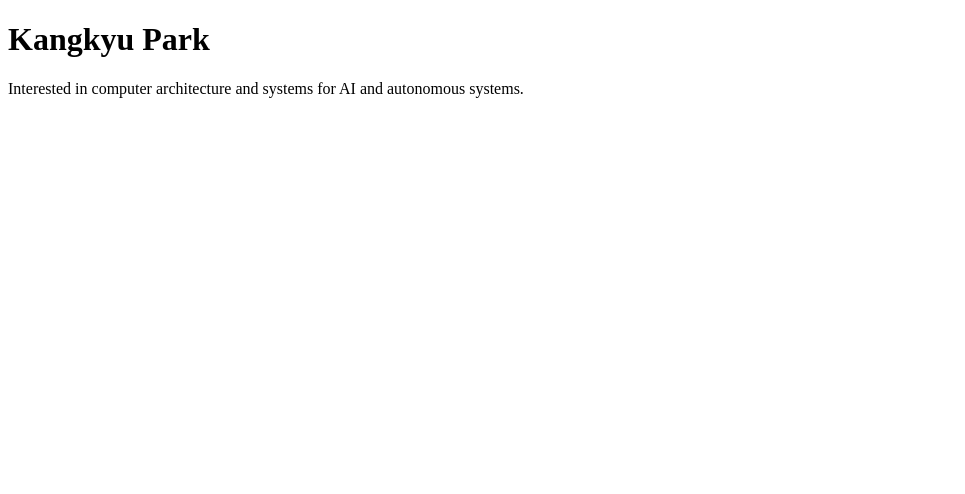
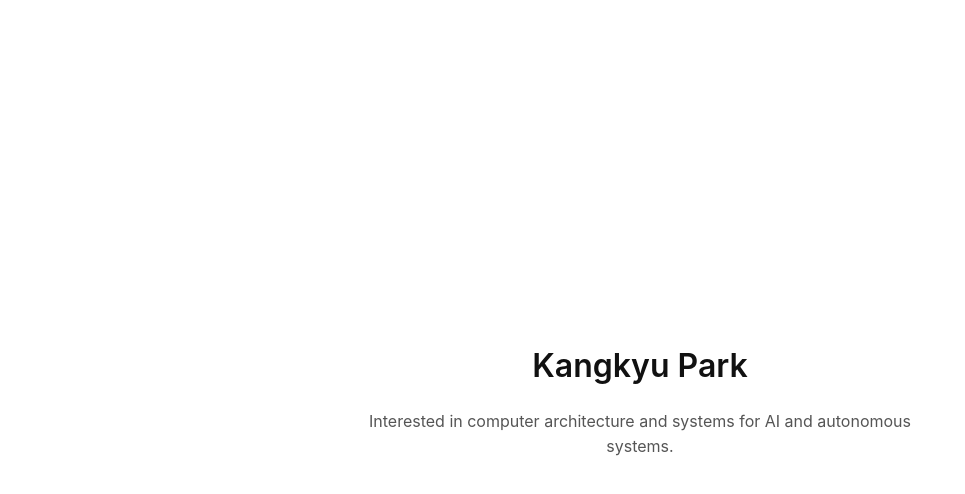
Before and after one commit to KangkyuPark/kangkyupark.github.io, a plain HTML site: page index.html in a window 1280 px wide. Shown: the whole page, without its empty margins (0-965 px from the left). Drawn offline with Linux system fonts and the light colour scheme.

Commit message:
Update index.html

```diff
--- a/index.html
+++ b/index.html
@@ -2,10 +2,57 @@
 <html>
 <head>
   <meta charset="UTF-8">
+  <meta name="color-scheme" content="light dark">
+  <meta name="viewport" content="width=device-width, initial-scale=1.0">
   <title>Kangkyu Park</title>
+
+  <style>
+    :root {
+      --bg: #ffffff;
+      --fg: #111111;
+      --muted: #555555;
+    }
+
+    @media (prefers-color-scheme: dark) {
+      :root {
+        --bg: #0d1117;
+        --fg: #e6edf3;
+        --muted: #9aa4af;
+      }
+    }
+
+    body {
+      margin: 0;
+      padding: 0;
+      background-color: var(--bg);
+      color: var(--fg);
+      font-family: -apple-system, BlinkMacSystemFont, "Segoe UI",
+                   Roboto, Helvetica, Arial, sans-serif;
+      display: flex;
+      flex-direction: column;
+      justify-content: center;
+      align-items: center;
+      height: 100vh;
+      text-align: center;
+    }
+
+    h1 {
+      margin-bottom: 0.5rem;
+      font-weight: 600;
+    }
+
+    p {
+      color: var(--muted);
+      max-width: 600px;
+      line-height: 1.6;
+    }
+  </style>
 </head>
+
 <body>
   <h1>Kangkyu Park</h1>
-  <p>Interested in computer architecture and systems for AI and autonomous systems.</p>
+  <p>
+    Interested in computer architecture and systems for AI and autonomous systems.
+  </p>
 </body>
 </html>
```
